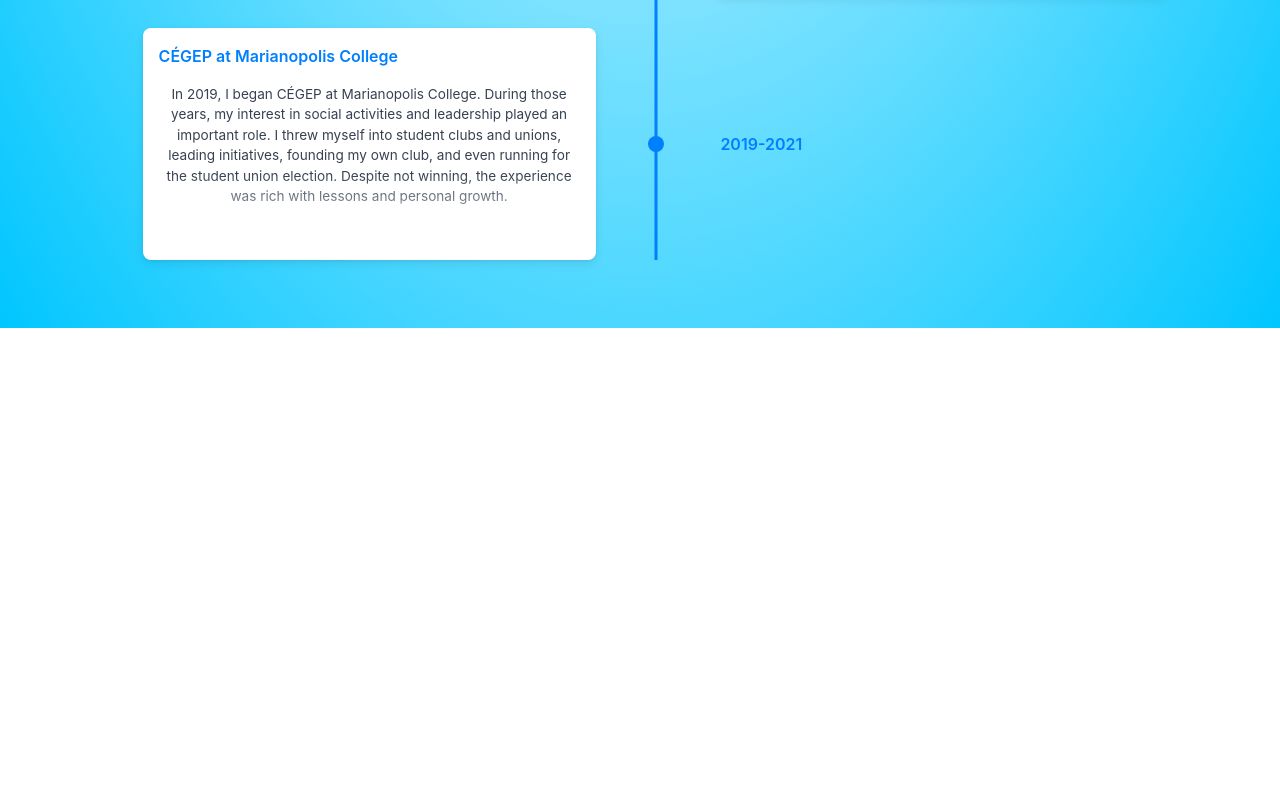
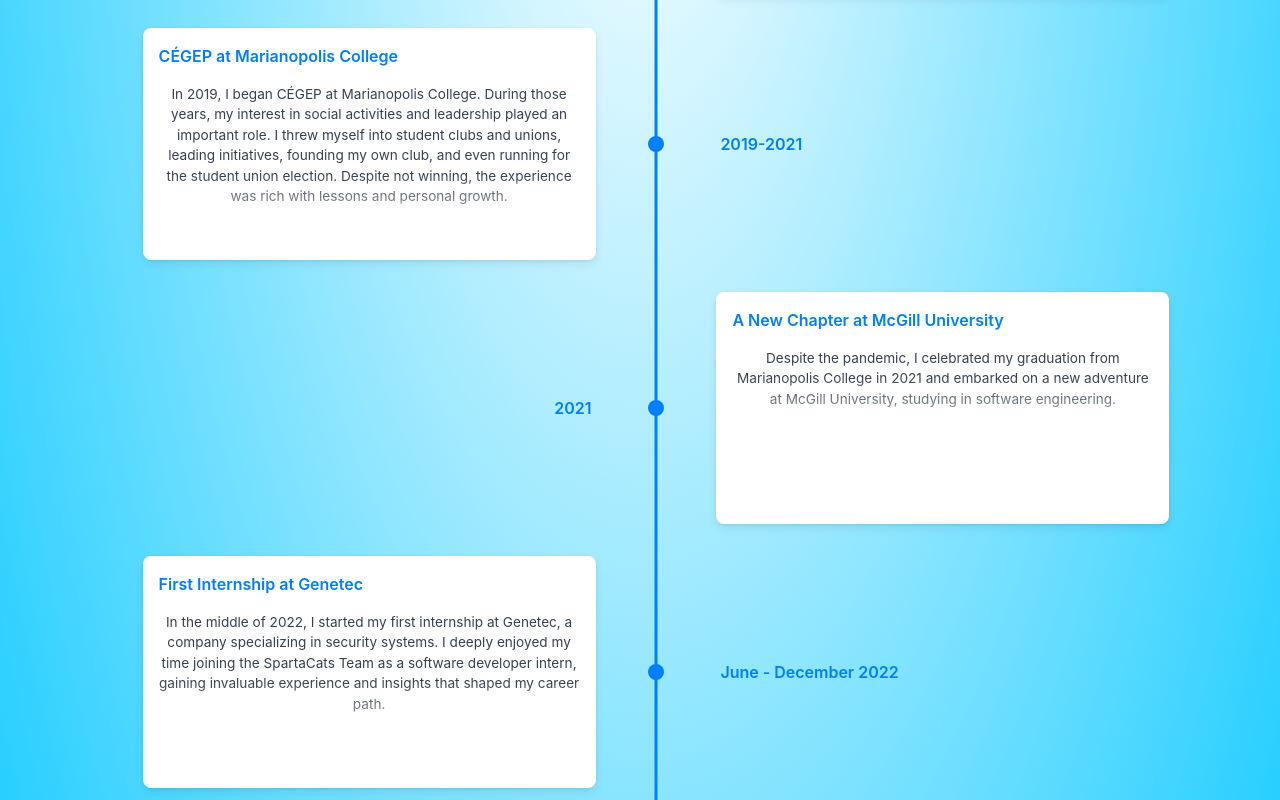
Before and after one commit to ShuzhaoFeng/shuzhaofeng.github.io, a React (Vite) app: page /#/journey in a window 1280 px wide. Shown: the part 2000-2800 px from the top of the page. Before the commit the page ends 2328 px from the top, so only its background shows below. Built offline with nearby package versions, Linux system fonts and the light colour scheme.

Commit message:
Complete Journey Story

```diff
--- a/src/components/journey/items/journey.ts
+++ b/src/components/journey/items/journey.ts
@@ -41,6 +41,30 @@
         cardDetailedText:
             'In 2019, I began CÉGEP at Marianopolis College. During those years, my interest in social activities and leadership played an important role. I threw myself into student clubs and unions, leading initiatives, founding my own club, and even running for the student union election. Despite not winning, the experience was rich with lessons and personal growth.',
     },
+    {
+        title: '2021',
+        cardTitle: 'A New Chapter at McGill University',
+        cardDetailedText:
+            'Despite the pandemic, I celebrated my graduation from Marianopolis College in 2021 and embarked on a new adventure at McGill University, studying in software engineering.',
+    },
+    {
+        title: 'June - December 2022',
+        cardTitle: 'First Internship at Genetec',
+        cardDetailedText:
+            'In the middle of 2022, I started my first internship at Genetec, a company specializing in security systems. I deeply enjoyed my time joining the SpartaCats Team as a software developer intern, gaining invaluable experience and insights that shaped my career path.',
+    },
+    {
+        title: 'May - August 2023',
+        cardTitle: 'Exploring New Frontiers with X2O Media',
+        cardDetailedText:
+            'My journey continued in the summer of 2023, where I joined X2O Media, a company specializing in  digital signage and videocommunication, as a software developer intern.  worked as a software developer intern with the R&D Team, specializing in Typescript, Node.js and React.',
+    },
+    {
+        title: 'January 2024',
+        cardTitle: 'Capstone, and a Glimpse into my Secret',
+        cardDetailedText:
+            'The dawn of 2024 brought with it not only the commencement of my capstone project, Cybersight, but also the inception of a secret project with close friends. Stay tuned for the revelations that lie ahead...',
+    },
 ]
 
 export default journey
```
